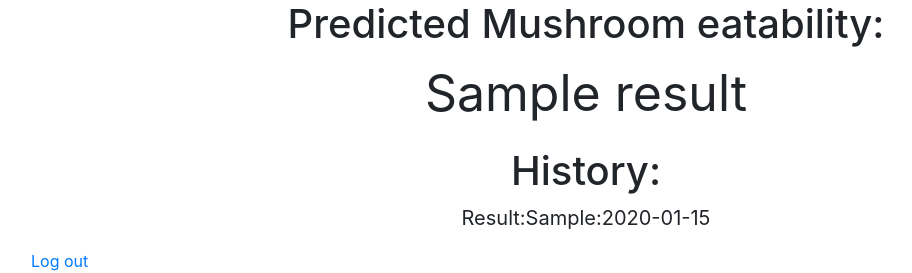
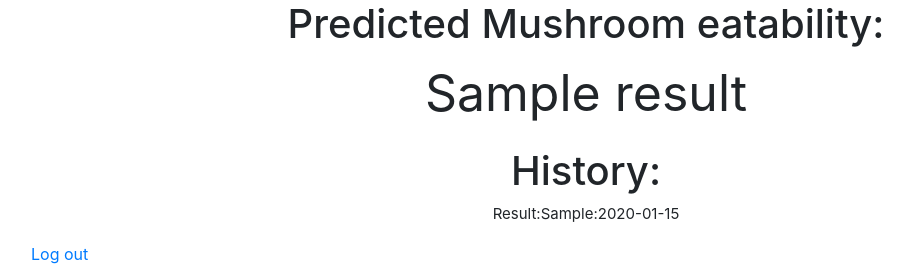
Before and after one commit to Thovex38/mushroom_classifier, a Flask app: template application/templates/dashboard.html in a window 1280 px wide. Shown: the part 1254-1527 px from the top of the page, without its empty margins (54-966 px from the left). Run offline with Flask 2, Linux system fonts and the light colour scheme; a user stored in the database is signed in; tables that the repository leaves empty hold one stand-in row (values such as "Sample post"); the template is opened without the code that fills it: values that come from a table or form of the project are taken from there, most other values are stand-ins (such as "Sample title", 1, 10 or a date in 2020); parts of the project's set-up code (start-up, migrations or seed data) failed here and were passed over; some libraries are stand-ins or nearby versions; some web fonts are replaced.

Commit message:
fix css for bug on chrome render

```diff
--- a/application/auth.py
+++ b/application/auth.py
@@ -21,7 +21,7 @@
     """User login page."""
     # Bypass Login screen if user is logged in
     if current_user.is_authenticated:
-        return redirect(url_for('main_bp.dashboard'))
+        return redirect(url_for('main_bp.index'))
     login_form = LoginForm(request.form)
     # POST: Create user and redirect them to the app
     if request.method == 'POST':
--- a/application/static/dist/css/dashboard.css
+++ b/application/static/dist/css/dashboard.css
@@ -1 +1,3 @@
-html,body{font-family:'Poppins',sans-serif}.dashboard-template{color:white;background:#5eb9d7}.dashboard-template .container{text-align:center;position:absolute;left:0;right:0;top:0;bottom:0;margin:auto;height:fit-content}.dashboard-template .container h1{font-family:'agenda',sans-serif;font-weight:600;text-shadow:-1px 1px 0 #3e798d}.dashboard-template .container p{font-size:1.5em;font-weight:300;text-shadow:0 0 3px #507b89}.dashboard-template .container a{font-size:1em;font-weight:200;text-decoration:underline;margin-top:50px;display:block;color:white;opacity:.7;transition:all .3s ease-out}.dashboard-template .container a:hover{cursor:pointer;opacity:1}
+html,body{font-family:'Poppins',sans-serif}
+.dashboard-template{color:white;background:#5eb9d7}.dashboard-template
+.container{text-align:center;position:absolute;left:0;right:0;top:0;bottom:0;margin:auto}.dashboard-template .container h1{font-family:'agenda',sans-serif;font-weight:600;text-shadow:-1px 1px 0 #3e798d}.dashboard-template .container p{font-size:1.5em;font-weight:300;text-shadow:0 0 3px #507b89}.dashboard-template .container a{font-size:1em;font-weight:200;text-decoration:underline;margin-top:50px;display:block;color:white;opacity:.7;transition:all .3s ease-out}.dashboard-template .container a:hover{cursor:pointer;opacity:1}
--- a/application/templates/dashboard.html
+++ b/application/templates/dashboard.html
@@ -89,8 +89,8 @@
         <p style="font-size:50px">{{ result }}</p>
         <h1>History:</h1>
         {% for history_temp in result_history %}
-            <p style="font-size:20px">
-            <td>Result:{{history_temp.predictions}}:{{history_temp.created_at}}</td>
+            <p style="font-size:15px">
+            Result:{{history_temp.predictions}}:{{history_temp.created_at}}
             </p>
         {% endfor %}
         {% endif %}
```
